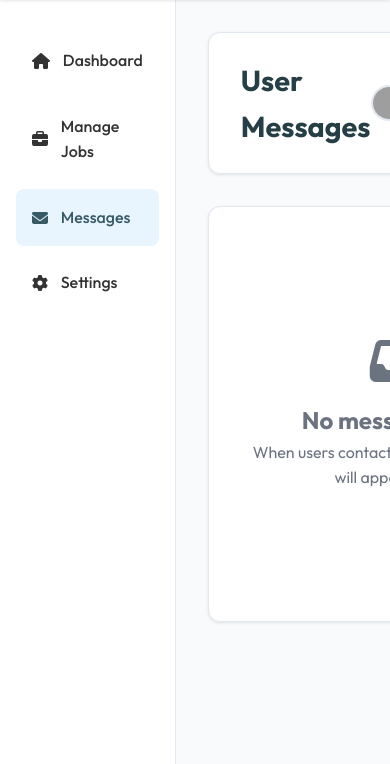
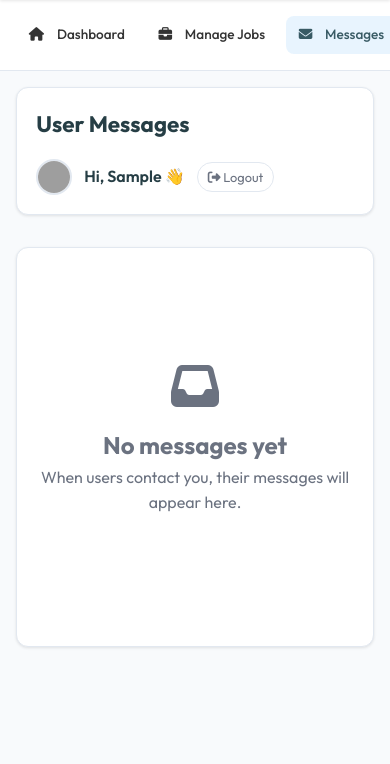
Before and after one commit to vijaykumarpallerla/ALLATA1, a Flask app: page /admin-dashboard in a window 390 px wide. Shown: the part 80-844 px from the top of the page. Run offline with Flask 3, Linux system fonts and the light colour scheme; the visitor is signed in with stand-in values (Sample User, id 1); data that the repository does not hold is empty; grey boxes are pictures that could not be loaded.

Commit message:
I think all set for Mobile View

```diff
--- a/app.py
+++ b/app.py
@@ -301,7 +301,7 @@ def usa_jobs_page():
                 query_string = urlencode(page_args)
 
                 active_class = ' active' if p == current_page else ''
-                pagination_html += f'<a href="/?{query_string}#jobs" class="btn-page{active_class}" style="text-decoration: none; display: inline-flex; align-items: center; justify-content: center;">{p}</a>\n'
+                pagination_html += f'<a href="/browse_jobs?{query_string}#jobs" class="btn-page{active_class}" style="text-decoration: none; display: inline-flex; align-items: center; justify-content: center;">{p}</a>\n'
 
         # Perform Server-Side Rendering (SSR) by injecting the HTML strings directly
         html_content = html_content.replace('<!-- Job cards will be populated by JavaScript -->', jobs_html)
@@ -485,7 +485,7 @@ def job_detail():
         if getattr(job, 'apply_url', None) and job.apply_url.strip():
             if '@' in job.apply_url:
                 apply_btn = f'''
-                <div style="display: flex; align-items: center; gap: 15px;">
+                <div class="apply-btn-container" style="display: flex; align-items: center; gap: 15px;">
                     <span id="job-detail-email-found" style="font-size: 1rem; color: var(--primary-color); font-weight: 600;">Email ID Found &rarr;</span>
                     <button type="button" id="job-detail-apply-btn" class="btn btn-primary btn-large" style="padding: 1rem 3rem; font-size: 1.1rem;" onclick="revealAndCopyEmail('{job.apply_url.strip()}')">Apply Now</button>
                     <a href="mailto:{job.apply_url.strip()}" id="job-detail-email-reveal" style="display: none; font-size: 1.1rem; font-weight: 600; color: var(--primary-dark); text-decoration: none;"><i class="far fa-envelope"></i> {job.apply_url.strip()}</a>
--- a/static/styles.css
+++ b/static/styles.css
@@ -958,10 +958,23 @@ footer {
         text-align: center;
     }
 
-    .nav-dropdown:hover .dropdown-content,
+    /* Disable hover on mobile to prevent sticky touch states */
+    .nav-dropdown:hover .dropdown-content {
+        display: none;
+    }
+
     .nav-dropdown.active .dropdown-content {
         display: flex;
         flex-direction: column;
+    }
+
+    /* Force icon to obey JavaScript rotation, disable hover rotation */
+    .nav-dropdown:hover .dropdown-icon {
+        transform: none;
+    }
+
+    .nav-dropdown.active .dropdown-icon {
+        transform: rotate(180deg);
     }
 
     /* Fix hero overflow */
@@ -997,7 +1010,9 @@ footer {
     /* Fix search form */
     .search-container {
         width: 100%;
-        padding: 0 0.5rem;
+        padding: 0;
+        border-radius: var(--radius-md);
+        overflow: hidden;
     }
 
     .search-form {
--- a/templates/admin.html
+++ b/templates/admin.html
@@ -46,6 +46,27 @@
         .admin-nav-item.active {
             background-color: rgba(33, 150, 243, 0.1);
             color: var(--primary-color);
+        }
+
+        .admin-tab-header {
+            display: flex;
+            gap: 1rem;
+            align-items: center;
+        }
+
+        @media (max-width: 768px) {
+            .admin-tab-header {
+                max-width: 100vw;
+                overflow-x: auto;
+                padding-bottom: 5px;
+                gap: 0.5rem;
+            }
+
+            .admin-tab-header button {
+                white-space: nowrap;
+                padding: 8px 15px !important;
+                font-size: 0.9rem !important;
+            }
         }
 
         .admin-main {
@@ -337,6 +358,85 @@
 
         .btn-danger:hover {
             opacity: 0.9;
+        }
+
+        /* Admin Mobile Responsive Styles */
+        @media (max-width: 768px) {
+            .admin-layout {
+                flex-direction: column;
+            }
+
+            .admin-sidebar {
+                width: 100%;
+                padding: 1rem;
+                display: flex;
+                overflow-x: auto;
+                position: sticky;
+                top: 70px;
+                z-index: 99;
+                border-right: none;
+                border-bottom: 1px solid var(--border-color);
+            }
+
+            .admin-nav {
+                flex-direction: row;
+                gap: 0.5rem;
+                width: 100%;
+            }
+
+            .admin-nav-item {
+                padding: 0.5rem 0.8rem;
+                font-size: 0.85rem;
+                white-space: nowrap;
+                flex: 0 0 auto;
+            }
+
+            .admin-main {
+                padding: 1rem;
+            }
+
+            .admin-header {
+                flex-direction: column;
+                gap: 1rem;
+                align-items: flex-start;
+                padding: 1.2rem;
+            }
+
+            .admin-header h1 {
+                font-size: 1.4rem;
+            }
+
+            .admin-content {
+                padding: 1rem;
+                overflow-x: auto;
+                /* Allow table to scroll */
+            }
+
+            .message-table {
+                min-width: 600px;
+                /* Force minimum width to prevent squishing */
+            }
+
+            .modal-content {
+                width: 95%;
+                margin: 0.5rem;
+            }
+
+            #jobDetailModal .modal-content {
+                max-height: 95vh;
+            }
+
+            #jobDetailModal .modal-body {
+                padding: 1rem;
+            }
+
+            #jobDetailModal .modal-body>div[style*="grid-template-columns"] {
+                grid-template-columns: 1fr !important;
+            }
+
+            #jd-modal-title {
+                font-size: 1.1rem !important;
+            }
         }
     </style>
 </head>
@@ -724,10 +824,10 @@
                 const btnStyle = (isActive) => `font-size: 1.1rem; font-weight: 700; border-radius: 6px; padding: 10px 20px; cursor: pointer; border: ${isActive ? 'none' : '1px solid var(--border-color)'}; background: ${isActive ? 'var(--primary-color)' : 'transparent'}; color: ${isActive ? '#fff' : 'var(--text-main)'}; transition: all 0.2s;`;
 
                 pageTitle.innerHTML = `
-                    <div style="display: flex; gap: 1rem; align-items: center;">
+                    <div class="admin-tab-header">
                         <button onclick="window.loadManageJobs('all')" style="${btnStyle(mode === 'all')}" onmouseover="this.style.opacity='0.9'" onmouseout="this.style.opacity='1'">ALL JOBS</button>
                         <button onclick="window.loadManageJobs('algo')" style="${btnStyle(mode === 'algo')}" onmouseover="this.style.opacity='0.9'" onmouseout="this.style.opacity='1'"><i class="fas fa-robot"></i> ALGORITHM JOBS</button>
-                        <button onclick="window.loadManageJobs('post')" style="${btnStyle(mode === 'post')} margin-left:1.5rem; display:flex; align-items:center; gap:8px;" onmouseover="this.style.opacity='0.9'" onmouseout="this.style.opacity='1'">
+                        <button onclick="window.loadManageJobs('post')" style="${btnStyle(mode === 'post')}" onmouseover="this.style.opacity='0.9'" onmouseout="this.style.opacity='1'">
                             <i class="fas fa-plus"></i> POST A JOB
                         </button>
                     </div>
--- a/templates/index.html
+++ b/templates/index.html
@@ -157,6 +157,12 @@
             h1 {
                 font-size: 2.2rem;
             }
+
+            .projects-grid {
+                grid-template-columns: 1fr;
+                padding: 2rem 1rem;
+                gap: 1.5rem;
+            }
         }
     </style>
 </head>
```
Also changed, not shown: static/script.js (+14 -1 lines), templates/job.html (+10 -2 lines), templates/job_detail.html (+36 -0 lines).
